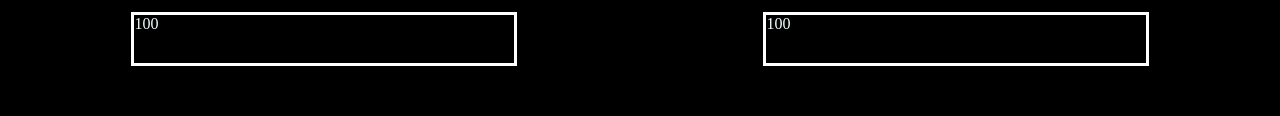
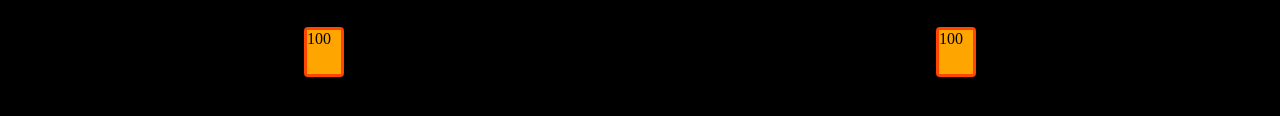
Before and after one commit to Dejac01/Space-Battle, a plain HTML site: page index.html in a window 1280 px wide. Shown: the part 572-688 px from the top of the page. Drawn offline with Linux system fonts and the light colour scheme.

Commit message:
Space Battle Game

```diff
--- a/app.js
+++ b/app.js
@@ -8,6 +8,9 @@
 // You lose the game if you are destroyed
 
 console.log("I am Loaded");
+
+window.alert("WARNING!! Your nation is under attack! Are you ready to battle galactic Aliens to save humanity?");
+window.alert("INSTRUCTIONS:// You attack the first alien ship. If the ship survives, it attacks you. If you survive, you attack the ship again.If it survives, it attacks you again. If you destroy the ship, you have the option to attack the next ship or to retreat. If you retreat, the game is over.You win the game if you destroy all of the aliens. You lose the game if you are destroyed ");
 
 //Make the GAME an OBJECT
 let game = {
--- a/index.html
+++ b/index.html
@@ -53,13 +53,17 @@
         </div>
         <div class="healthContainer">
 
-          <div class="human">
-            <div class="health1"></div>
+
+          <div class="battery">
+            <div class="health1" style="height:100%;"></div>
           </div>
 
-          <div class="alien">
-            <div class="health2"></div>
+
+          <div class="battery">
+            <div class="health2" style="height:100%;"></div>
           </div>
+
+
         </div>
       </div>
 
--- a/style.css
+++ b/style.css
@@ -72,10 +72,24 @@ body {
  }
 
  .health1, .health2{
-  color: azure;
+  background: orange;
+  position: absolute;
+  bottom: 0px;
+  left: 0;
+  right: 0;
  }
 
 
 .banner{
   color: white;
 }
+
+
+.battery {
+  border: 3px solid orangered;
+  width: 30px;
+  height: 40px;
+  padding: 2px;
+  border-radius: 4px;
+  position: relative;
+  margin: 15px 0; }
```
